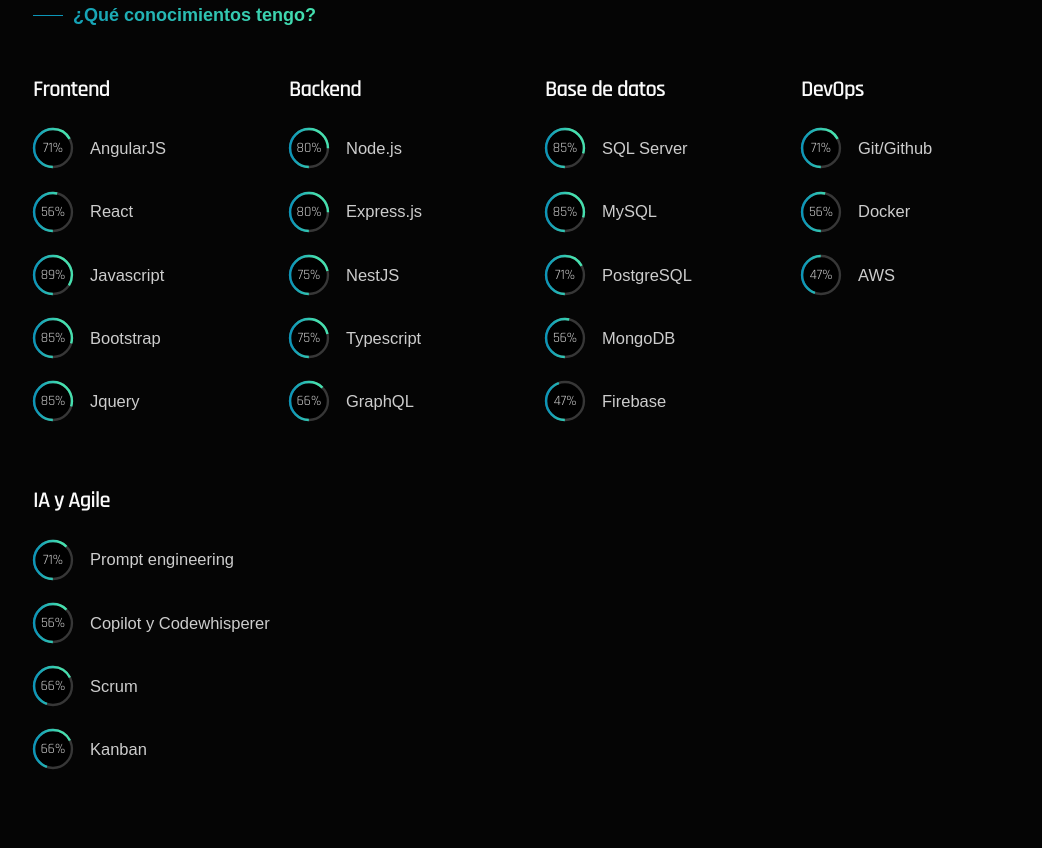
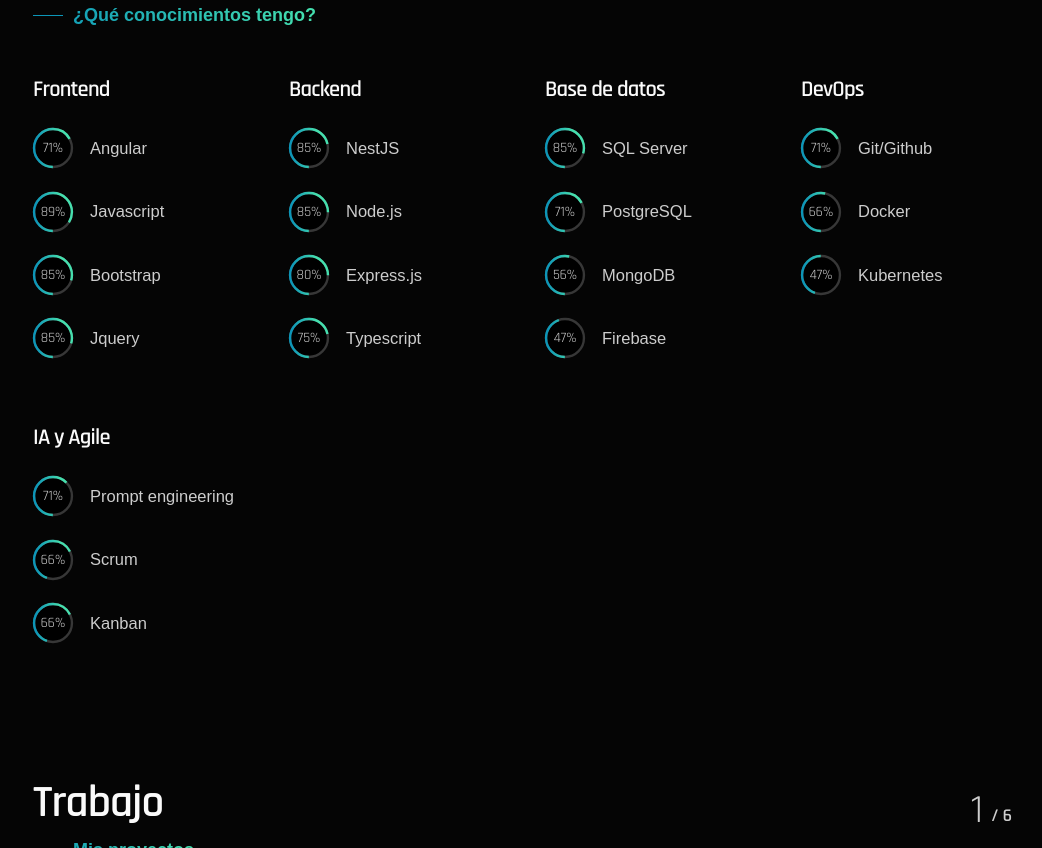
Before and after one commit to JorgeLuisV/jorgeluisv.github.io, a plain HTML site: page index.html in a window 1280 px wide. Shown: the part 1707-2555 px from the top of the page, without its empty margins (95-1137 px from the left). Drawn offline with nearby package versions, Linux system fonts and the light colour scheme; files whose address does not match are found by name; a web font is replaced by a local one.

Commit message:
Actualizacion 2025

```diff
--- a/assets/js/main.js
+++ b/assets/js/main.js
@@ -20,7 +20,7 @@ class Main{
 
     setInfo() {
         const currDate = new Date(),
-            years = currDate.getFullYear() - 2015,
+            years = currDate.getFullYear() - 2016,
             cdate = new Date()
 
         document.querySelector('#about .years').innerHTML = years
--- a/index.html
+++ b/index.html
@@ -104,9 +104,9 @@
           <h2 class="title">Sobre mí</h2>
           <p class="subtitle">¿Quién soy?</p>
         </div>
-        <p data-aos="fade-right" data-aos-duration="1000">Soy un Ingeniero de Sistemas con más de <span class="years"></span> años de experiencia en programación web. Experto en APIs y Microservicios con Node.js, AngularJS y habilidades destacadas en gestión ágil de proyectos.</p>
-        <p data-aos="fade-right" data-aos-duration="1000" data-aos-delay="400">Tengo conocimientos en prompt engineering y pair programming con IA. Demostrada capacidad para desarrollar soluciones de software robustas, escalables, estéticas y con buenas prácticas de desarrollo.</p>
-        <p data-aos="fade-right" data-aos-duration="1000" data-aos-delay="800">¿Quieres saber más sobre mi experiencia? Descargar mi currículum <a href="https://drive.google.com/file/d/12i47mH-VdCQeM_SfXHB8pxKZBhWid02R/view?usp=sharing" target="_blank"><b>aquí</b></a>.</p>
+        <p data-aos="fade-right" data-aos-duration="1000">Soy un Ingeniero de Sistemas con más de <span class="years"></span> años de experiencia en programación web. Experto en APIs y Microservicios con Node.js y NestJS, y destacadas habilidades en Angular y gestión ágil de proyectos.</p>
+        <p data-aos="fade-right" data-aos-duration="1000" data-aos-delay="400">Tengo conocimientos en prompt engineering y herramientas de IA. Demostrada capacidad para desarrollar soluciones de software robustas, escalables, estéticas y con buenas prácticas de desarrollo.</p>
+        <p data-aos="fade-right" data-aos-duration="1000" data-aos-delay="800">¿Quieres saber más sobre mi experiencia? Descargar mi currículum <a href="https://drive.google.com/file/d/15Ulbqs3tg28QAy-mzqGojk8pFrlPm0P8/view?usp=sharing" target="_blank"><b>aquí</b></a>.</p>
       </div>
       <div class="col-photo">
         <img src="assets/images/photo.png" class="dev-photo" alt="jorge Vásquez" data-aos="fade" data-aos-duration="1000" data-aos-delay="1600">
@@ -140,21 +140,7 @@
               <text x="50%" y="50%" dominant-baseline="middle" text-anchor="middle" fill="var(--light-grey)" font-size="12" data-count="75">0%</text>
             </svg>
           </div>
-          <span class="title" data-aos="fade-right" data-aos-duration="500" data-aos-delay="2000">AngularJS</span>
-        </div>
-
-        <div class="item">
-          <div class="indicator" data-percentage="60" data-aos="zoom-in" data-aos-duration="500" data-aos-delay="1500">
-            <svg width="100%" height="100%" viewBox="0 0 42 42" class="donut">
-              <circle class="donut-hole" cx="21" cy="21" r="15.91549430918954"></circle>
-              <circle class="donut-ring" cx="21" cy="21" r="15.91549430918954"></circle>
-
-              <circle class="donut-segment" cx="21" cy="21" r="15.91549430918954" stroke="url('#gradient')" stroke-width="2" stroke-dasharray="0 100" stroke-dashoffset="75"></circle>
-
-              <text x="50%" y="50%" dominant-baseline="middle" text-anchor="middle" fill="var(--light-grey)" font-size="12" data-count="60">0%</text>
-            </svg>
-          </div>
-          <span class="title" data-aos="fade-right" data-aos-duration="500" data-aos-delay="2000">React</span>
+          <span class="title" data-aos="fade-right" data-aos-duration="500" data-aos-delay="2000">Angular</span>
         </div>
 
         <div class="item">
@@ -203,6 +189,20 @@
       <div class="category">
         <h4 data-aos="fade-up" data-aos-duration="1500">Backend</h4>
         <div class="item">
+          <div class="indicator" data-percentage="80" data-aos="zoom-in" data-aos-duration="500" data-aos-delay="1500">
+            <svg width="100%" height="100%" viewBox="0 0 42 42" class="donut">
+              <circle class="donut-hole" cx="21" cy="21" r="15.91549430918954"></circle>
+              <circle class="donut-ring" cx="21" cy="21" r="15.91549430918954"></circle>
+
+              <circle class="donut-segment" cx="21" cy="21" r="15.91549430918954" stroke="url('#gradient')" stroke-width="2" stroke-dasharray="0 100" stroke-dashoffset="75"></circle>
+
+              <text x="50%" y="50%" dominant-baseline="middle" text-anchor="middle" fill="var(--light-grey)" font-size="12" data-count="90">0%</text>
+            </svg>
+          </div>
+          <span class="title" data-aos="fade-right" data-aos-duration="500" data-aos-delay="2000">NestJS</span>
+        </div>
+
+        <div class="item">
           <div class="indicator" data-percentage="85" data-aos="zoom-in" data-aos-duration="500" data-aos-delay="1500">
             <svg width="100%" height="100%" viewBox="0 0 42 42" class="donut">
               <circle class="donut-hole" cx="21" cy="21" r="15.91549430918954"></circle>
@@ -210,7 +210,7 @@
 
               <circle class="donut-segment" cx="21" cy="21" r="15.91549430918954" stroke="url('#gradient')" stroke-width="2" stroke-dasharray="0 100" stroke-dashoffset="75"></circle>
 
-              <text x="50%" y="50%" dominant-baseline="middle" text-anchor="middle" fill="var(--light-grey)" font-size="12" data-count="85">0%</text>
+              <text x="50%" y="50%" dominant-baseline="middle" text-anchor="middle" fill="var(--light-grey)" font-size="12" data-count="90">0%</text>
             </svg>
           </div>
           <span class="title" data-aos="fade-right" data-aos-duration="500" data-aos-delay="2000">Node.js</span>
@@ -230,21 +230,6 @@
           <span class="title" data-aos="fade-right" data-aos-duration="500" data-aos-delay="2000">Express.js</span>
         </div>
 
-
-        <div class="item">
-          <div class="indicator" data-percentage="80" data-aos="zoom-in" data-aos-duration="500" data-aos-delay="1500">
-            <svg width="100%" height="100%" viewBox="0 0 42 42" class="donut">
-              <circle class="donut-hole" cx="21" cy="21" r="15.91549430918954"></circle>
-              <circle class="donut-ring" cx="21" cy="21" r="15.91549430918954"></circle>
-
-              <circle class="donut-segment" cx="21" cy="21" r="15.91549430918954" stroke="url('#gradient')" stroke-width="2" stroke-dasharray="0 100" stroke-dashoffset="75"></circle>
-
-              <text x="50%" y="50%" dominant-baseline="middle" text-anchor="middle" fill="var(--light-grey)" font-size="12" data-count="80">0%</text>
-            </svg>
-          </div>
-          <span class="title" data-aos="fade-right" data-aos-duration="500" data-aos-delay="2000">NestJS</span>
-        </div>
-
         <div class="item">
           <div class="indicator" data-percentage="80" data-aos="zoom-in" data-aos-duration="500" data-aos-delay="1500">
             <svg width="100%" height="100%" viewBox="0 0 42 42" class="donut">
@@ -259,19 +244,6 @@
           <span class="title" data-aos="fade-right" data-aos-duration="500" data-aos-delay="2000">Typescript</span>
         </div>
 
-        <div class="item">
-          <div class="indicator" data-percentage="70" data-aos="zoom-in" data-aos-duration="500" data-aos-delay="1500">
-            <svg width="100%" height="100%" viewBox="0 0 42 42" class="donut">
-              <circle class="donut-hole" cx="21" cy="21" r="15.91549430918954"></circle>
-              <circle class="donut-ring" cx="21" cy="21" r="15.91549430918954"></circle>
-
-              <circle class="donut-segment" cx="21" cy="21" r="15.91549430918954" stroke="url('#gradient')" stroke-width="2" stroke-dasharray="0 100" stroke-dashoffset="75"></circle>
-
-              <text x="50%" y="50%" dominant-baseline="middle" text-anchor="middle" fill="var(--light-grey)" font-size="12" data-count="70">0%</text>
-            </svg>
-          </div>
-          <span class="title" data-aos="fade-right" data-aos-duration="500" data-aos-delay="2000">GraphQL</span>
-        </div>
       </div>
       <div class="category">
         <h4 data-aos="fade-up" data-aos-duration="1500">Base de datos</h4>
@@ -289,7 +261,7 @@
           <span class="title" data-aos="fade-right" data-aos-duration="500" data-aos-delay="2000">SQL Server</span>
         </div>
 
-        <div class="item">
+        <!-- <div class="item">
           <div class="indicator" data-percentage="90" data-aos="zoom-in" data-aos-duration="500" data-aos-delay="1500">
             <svg width="100%" height="100%" viewBox="0 0 42 42" class="donut">
               <circle class="donut-hole" cx="21" cy="21" r="15.91549430918954"></circle>
@@ -301,7 +273,7 @@
             </svg>
           </div>
           <span class="title" data-aos="fade-right" data-aos-duration="500" data-aos-delay="2000">MySQL</span>
-        </div>
+        </div> -->
 
         <div class="item">
           <div class="indicator" data-percentage="75" data-aos="zoom-in" data-aos-duration="500" data-aos-delay="1500">
@@ -368,7 +340,7 @@
 
               <circle class="donut-segment" cx="21" cy="21" r="15.91549430918954" stroke="url('#gradient')" stroke-width="2" stroke-dasharray="0 100" stroke-dashoffset="75"></circle>
 
-              <text x="50%" y="50%" dominant-baseline="middle" text-anchor="middle" fill="var(--light-grey)" font-size="12" data-count="60">0%</text>
+              <text x="50%" y="50%" dominant-baseline="middle" text-anchor="middle" fill="var(--light-grey)" font-size="12" data-count="70">0%</text>
             </svg>
           </div>
           <span class="title" data-aos="fade-right" data-aos-duration="500" data-aos-delay="2000">Docker</span>
@@ -384,7 +356,7 @@
               <text x="50%" y="50%" dominant-baseline="middle" text-anchor="middle" fill="var(--light-grey)" font-size="12" data-count="50">0%</text>
             </svg>
           </div>
-          <span class="title" data-aos="fade-right" data-aos-duration="500" data-aos-delay="2000">AWS</span>
+          <span class="title" data-aos="fade-right" data-aos-duration="500" data-aos-delay="2000">Kubernetes</span>
         </div>
       </div>
       <div class="category">
@@ -401,19 +373,6 @@
             </svg>
           </div>
           <span class="title" data-aos="fade-right" data-aos-duration="500" data-aos-delay="2000">Prompt engineering</span>
-        </div>
-        <div class="item">
-          <div class="indicator" data-percentage="70" data-aos="zoom-in" data-aos-duration="500" data-aos-delay="1500">
-            <svg width="100%" height="100%" viewBox="0 0 42 42" class="donut">
-              <circle class="donut-hole" cx="21" cy="21" r="15.91549430918954"></circle>
-              <circle class="donut-ring" cx="21" cy="21" r="15.91549430918954"></circle>
-
-              <circle class="donut-segment" cx="21" cy="21" r="15.91549430918954" stroke="url('#gradient')" stroke-width="2" stroke-dasharray="0 100" stroke-dashoffset="75"></circle>
-
-              <text x="50%" y="50%" dominant-baseline="middle" text-anchor="middle" fill="var(--light-grey)" font-size="12" data-count="60">0%</text>
-            </svg>
-          </div>
-          <span class="title" data-aos="fade-right" data-aos-duration="500" data-aos-delay="2000">Copilot y Codewhisperer</span>
         </div>
         <div class="item">
           <div class="indicator" data-percentage="70" data-aos="zoom-in" data-aos-duration="500" data-aos-delay="1500">
```
